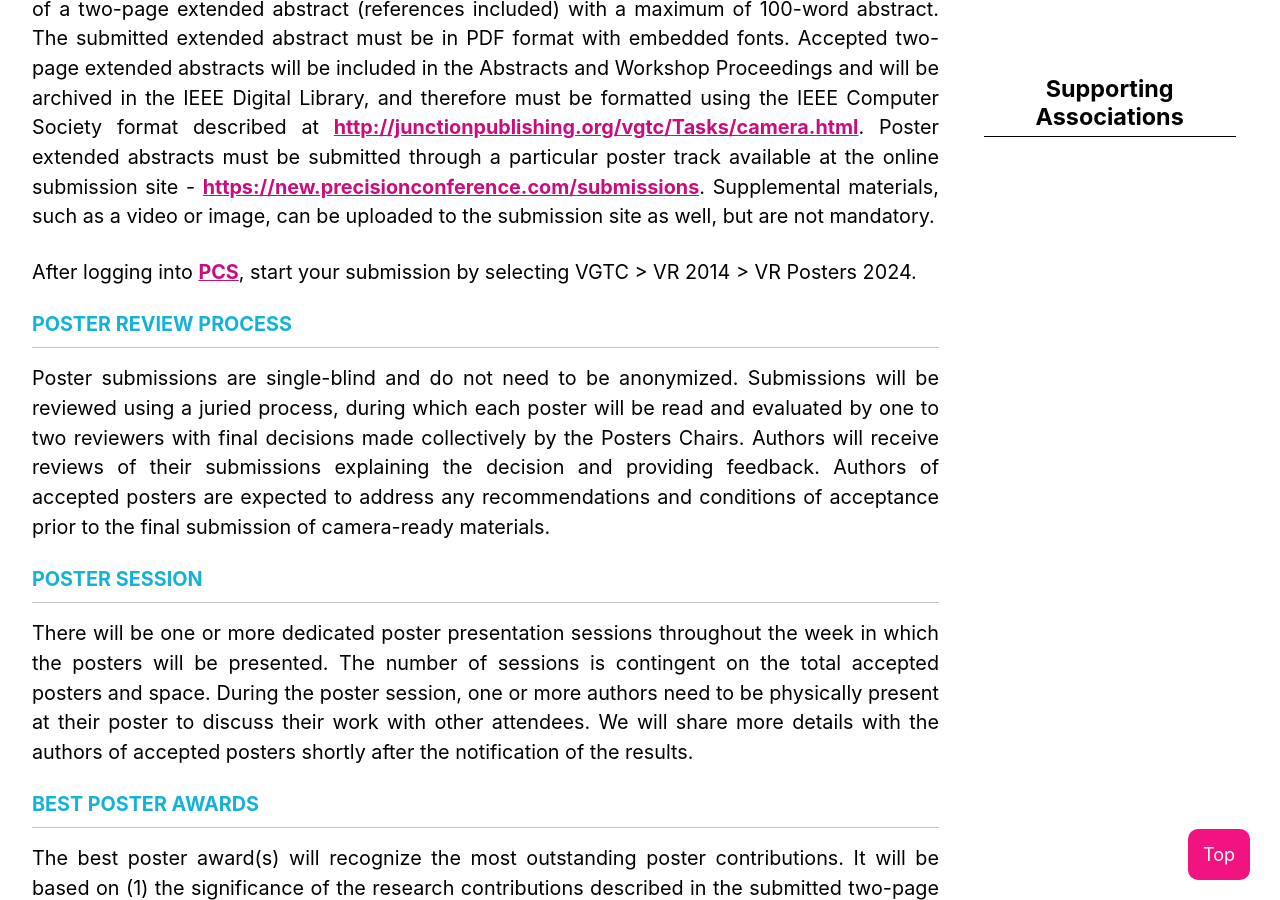
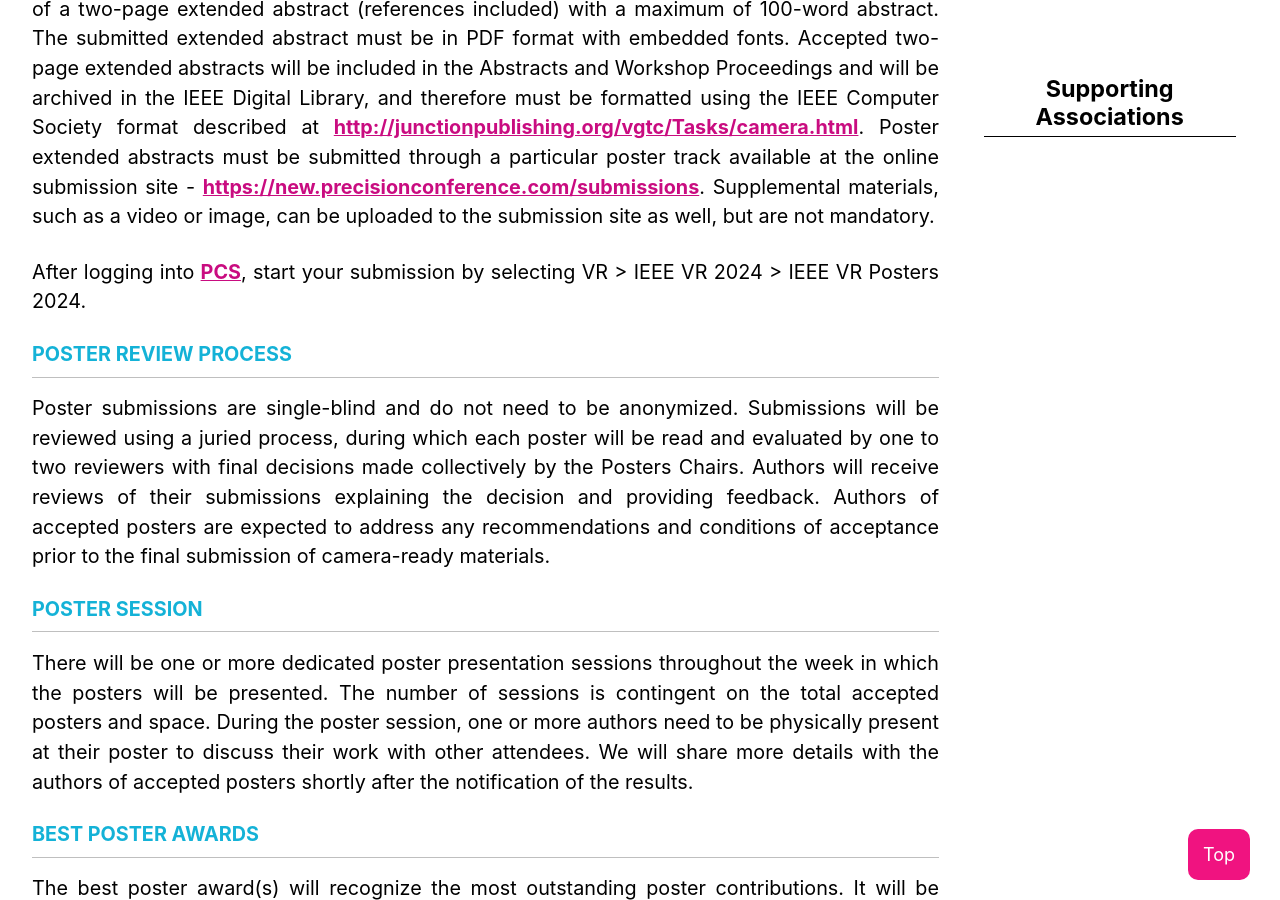
Before and after one commit to ieeevr/2024, a Jekyll site: the page built from contribute/posters/index.md, in a window 1280 px wide and 900 px high, scrolled down 1723 px. Built offline with Jekyll 4.4.1, drawn with Linux system fonts in a browser that asks for light colours; cached includes are drawn as plain includes; nearby versions of some CDN libraries.

Commit message:
poster update

```diff
--- a/contribute/posters/index.md
+++ b/contribute/posters/index.md
@@ -47,7 +47,7 @@ title_separator: "|"
         Submissions to the poster track must be written in English. The submission must be in the form of a two-page extended abstract (references included) with a maximum of 100-word abstract. The submitted extended abstract must be in PDF format with embedded fonts. Accepted two-page extended abstracts will be included in the Abstracts and Workshop Proceedings and will be archived in the IEEE Digital Library, and therefore must be formatted using the IEEE Computer Society format described at <a href="http://junctionpublishing.org/vgtc/Tasks/camera.html" target="_blank">http://junctionpublishing.org/vgtc/Tasks/camera.html</a>. Poster extended abstracts must be submitted through a particular poster track available at the online submission site - <a href="https://new.precisionconference.com/submissions" target="_blank">https://new.precisionconference.com/submissions</a>. Supplemental materials, such as a video or image, can be uploaded to the submission site as well, but are not mandatory.
     </p>
     <p>
-     After logging into <a href="https://new.precisionconference.com/submissions" target="_blank">PCS</a>, start your submission by selecting VGTC > VR 2014 > VR Posters 2024.
+     After logging into <a href="https://new.precisionconference.com/submissions" target="_blank">PCS</a>, start your submission by selecting VR > IEEE VR 2024 > IEEE VR Posters 2024.
     </p>
     <h2 id="poster_review_process">Poster Review Process</h2>
     <p>
```
